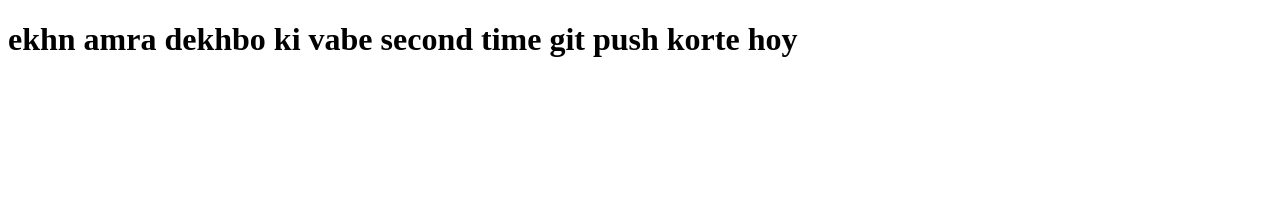
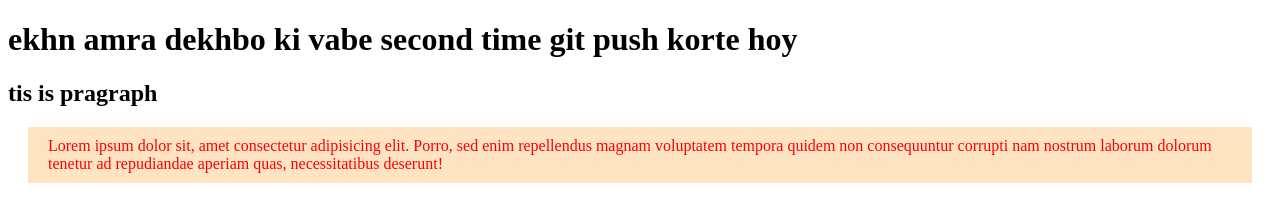
Before and after one commit to sayed132/my-third-repo, a plain HTML site: page web.html in a window 1280 px wide. Drawn offline with Linux system fonts and the light colour scheme.

Commit message:
added color and div,h2,pragraph

```diff
--- a/style.css
+++ b/style.css
@@ -0,0 +1,5 @@
+p{
+    background-color: bisque;
+    color: red;padding: 10px 20px;
+    margin: 10px 20px;
+}
--- a/web.html
+++ b/web.html
@@ -5,9 +5,15 @@
     <meta http-equiv="X-UA-Compatible" content="IE=edge">
     <meta name="viewport" content="width=device-width, initial-scale=1.0">
     <title>my github third </title>
+    <link rel="stylesheet" href="style.css">
 </head>
 <body>
     <h1>ekhn amra dekhbo ki vabe second time git push korte hoy</h1>
-
+    <div>
+        <h2>tis is pragraph</h2>
+        <p>
+            Lorem ipsum dolor sit, amet consectetur adipisicing elit. Porro, sed enim repellendus magnam voluptatem tempora quidem non consequuntur corrupti nam nostrum laborum dolorum tenetur ad repudiandae aperiam quas, necessitatibus deserunt!
+        </p>
+    </div>
 </body>
 </html>
```
